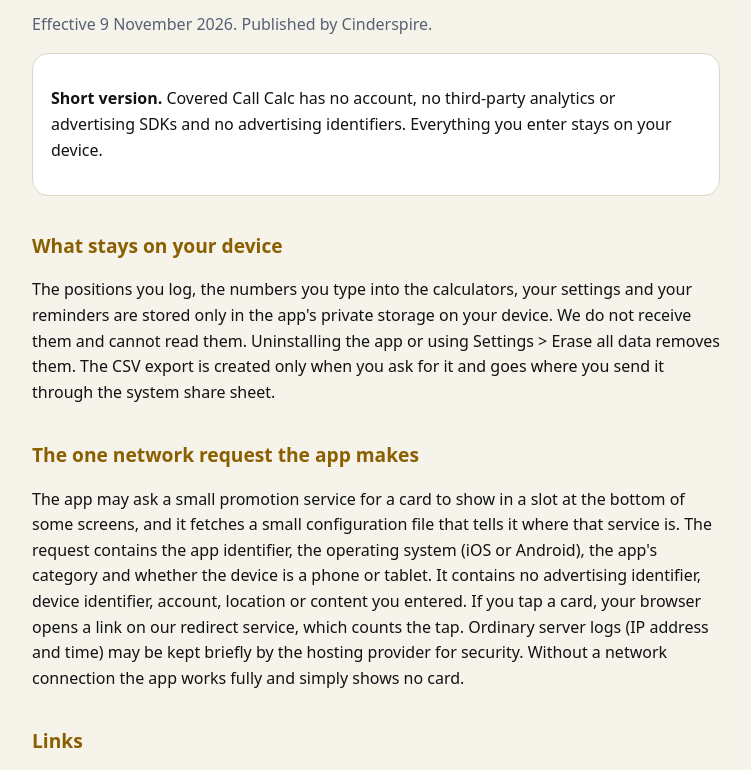
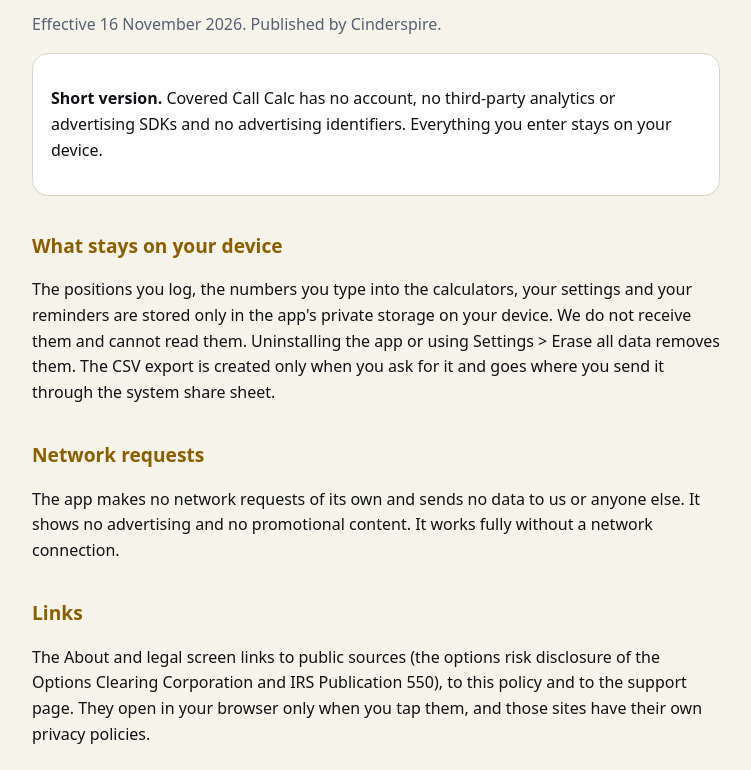
Before and after one commit to cinderspire/support, a plain HTML site: page privacy-coveredcall.html in a window 1280 px wide. Shown: the part 133-903 px from the top of the page, without its empty margins (264-1015 px from the left). Drawn offline with Linux system fonts and the light colour scheme.

Commit message:
privacy-coveredcall.html: text for the App Store build 2 (no cards, no links to our sites)

```diff
--- a/privacy-coveredcall.html
+++ b/privacy-coveredcall.html
@@ -13,14 +13,14 @@ footer{margin-top:40px;color:var(--steel);font-size:.9rem}
 </style></head><body><main>
 <p><span class="mark">C</span><strong>Covered Call Calc</strong></p>
 <h1>Privacy policy</h1>
-<p class="muted">Effective 9 November 2026. Published by Cinderspire.</p>
+<p class="muted">Effective 16 November 2026. Published by Cinderspire.</p>
 <div class="card"><p><strong>Short version.</strong> Covered Call Calc has no account, no third-party analytics or advertising SDKs and no advertising identifiers. Everything you enter stays on your device.</p></div>
 <h2>What stays on your device</h2>
 <p>The positions you log, the numbers you type into the calculators, your settings and your reminders are stored only in the app's private storage on your device. We do not receive them and cannot read them. Uninstalling the app or using Settings &gt; Erase all data removes them. The CSV export is created only when you ask for it and goes where you send it through the system share sheet.</p>
-<h2>The one network request the app makes</h2>
-<p>The app may ask a small promotion service for a card to show in a slot at the bottom of some screens, and it fetches a small configuration file that tells it where that service is. The request contains the app identifier, the operating system (iOS or Android), the app's category and whether the device is a phone or tablet. It contains no advertising identifier, device identifier, account, location or content you entered. If you tap a card, your browser opens a link on our redirect service, which counts the tap. Ordinary server logs (IP address and time) may be kept briefly by the hosting provider for security. Without a network connection the app works fully and simply shows no card.</p>
+<h2>Network requests</h2>
+<p>The app makes no network requests of its own and sends no data to us or anyone else. It shows no advertising and no promotional content. It works fully without a network connection.</p>
 <h2>Links</h2>
-<p>Learn guides and the About screen link to coveredcallcalculator.net and to public sources. Those sites have their own privacy policies and are opened in your browser.</p>
+<p>The About and legal screen links to public sources (the options risk disclosure of the Options Clearing Corporation and IRS Publication 550), to this policy and to the support page. They open in your browser only when you tap them, and those sites have their own privacy policies.</p>
 <h2>Notifications</h2>
 <p>Expiry reminders are local notifications created on your device. They are off until you switch them on and the system asks for permission. No notification content is sent to us.</p>
 <h2>Children</h2>
```
